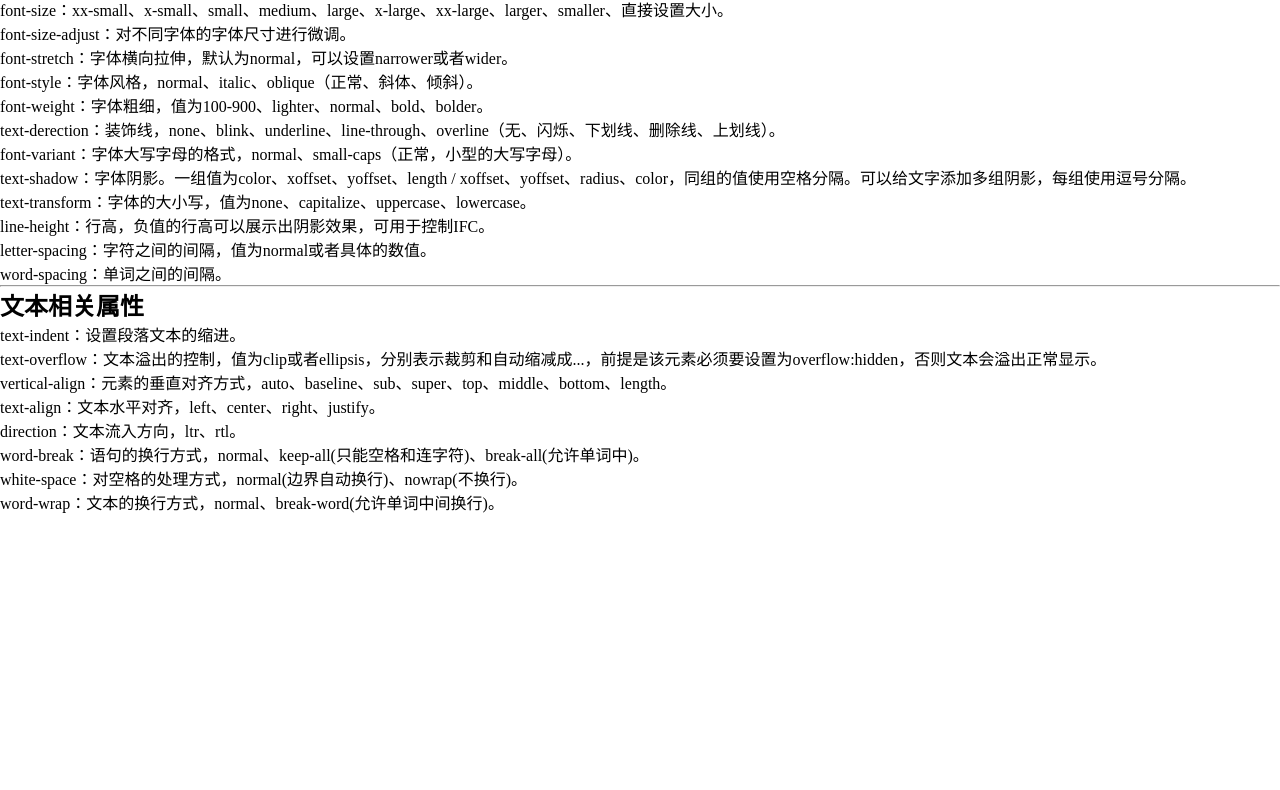
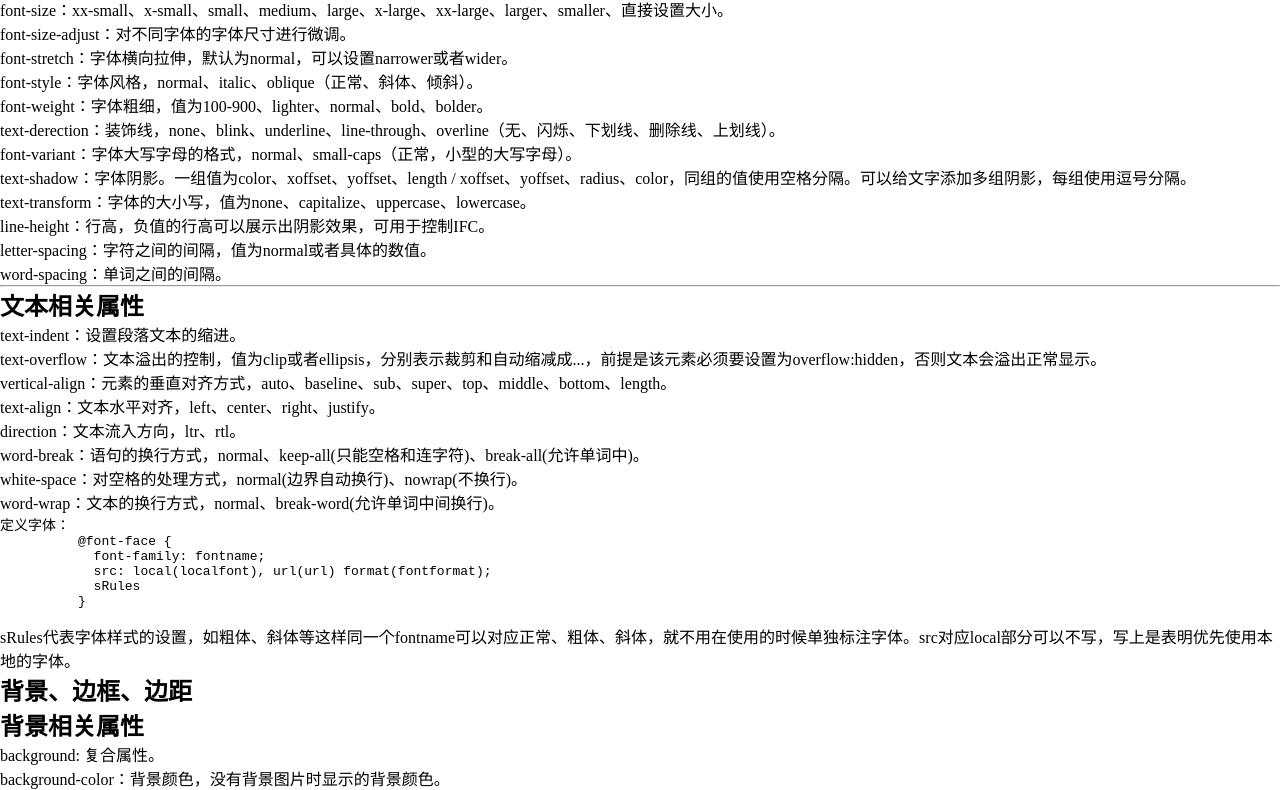
Before and after one commit to zhoumaoqiang/web-intro, a plain HTML site: page CSS3/change.html in a window 1280 px wide. Shown: the part 570-1360 px from the top of the page. Before the commit the page ends 1084 px from the top, so only its background shows below. Drawn offline with Linux system fonts and the light colour scheme.

Commit message:
字体、背景

```diff
--- a/CSS3/change.html
+++ b/CSS3/change.html
@@ -68,6 +68,27 @@
         <li>white-space：对空格的处理方式，normal(边界自动换行)、nowrap(不换行)。</li>
         <li>word-wrap：文本的换行方式，normal、break-word(允许单词中间换行)。</li>
       </ul>
+      <p>
+        定义字体：
+        <pre>
+          @font-face {
+            font-family: fontname;
+            src: local(localfont), url(url) format(fontformat);
+            sRules
+          }
+        </pre>
+        sRules代表字体样式的设置，如粗体、斜体等这样同一个fontname可以对应正常、粗体、斜体，就不用在使用的时候单独标注字体。src对应local部分可以不写，写上是表明优先使用本地的字体。
+      </p>
+    </section>
+    <section>
+      <h1>背景、边框、边距</h1>
+      <ul>
+        <li><h2>背景相关属性</h2></li>
+        <li>background: 复合属性。</li>
+        <li>background-color：背景颜色，没有背景图片时显示的背景颜色。</li>
+
+      </ul>
+
     </section>
   </main>
 </body>
```
